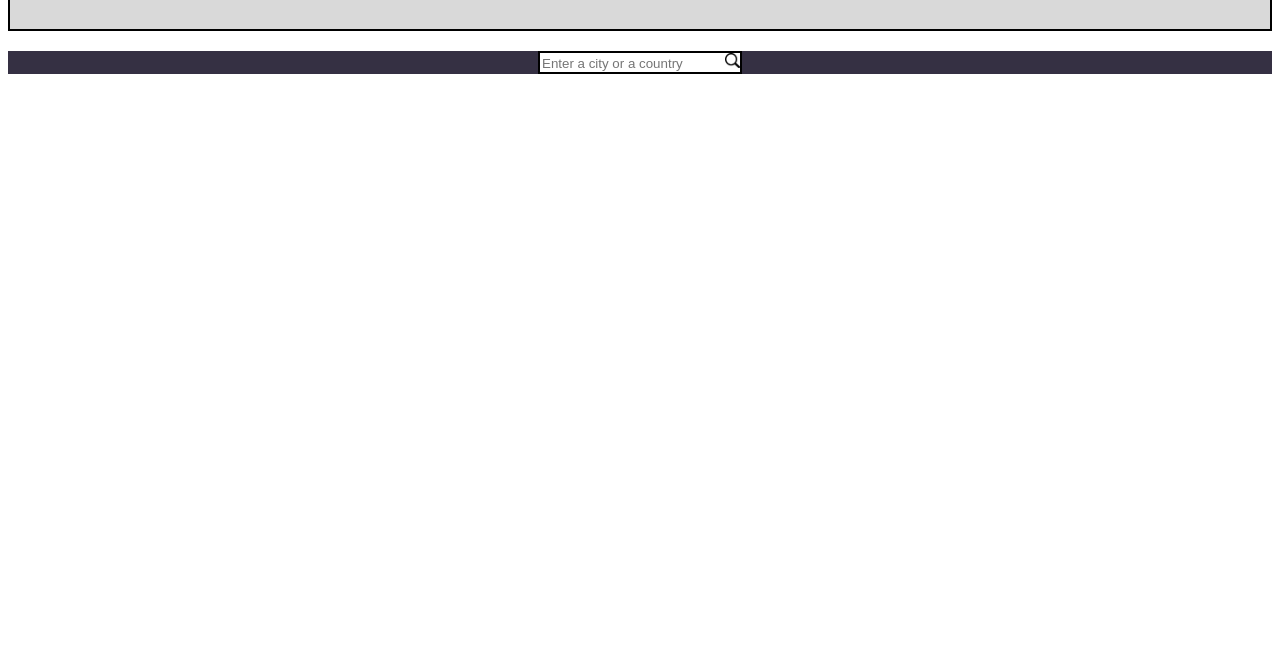
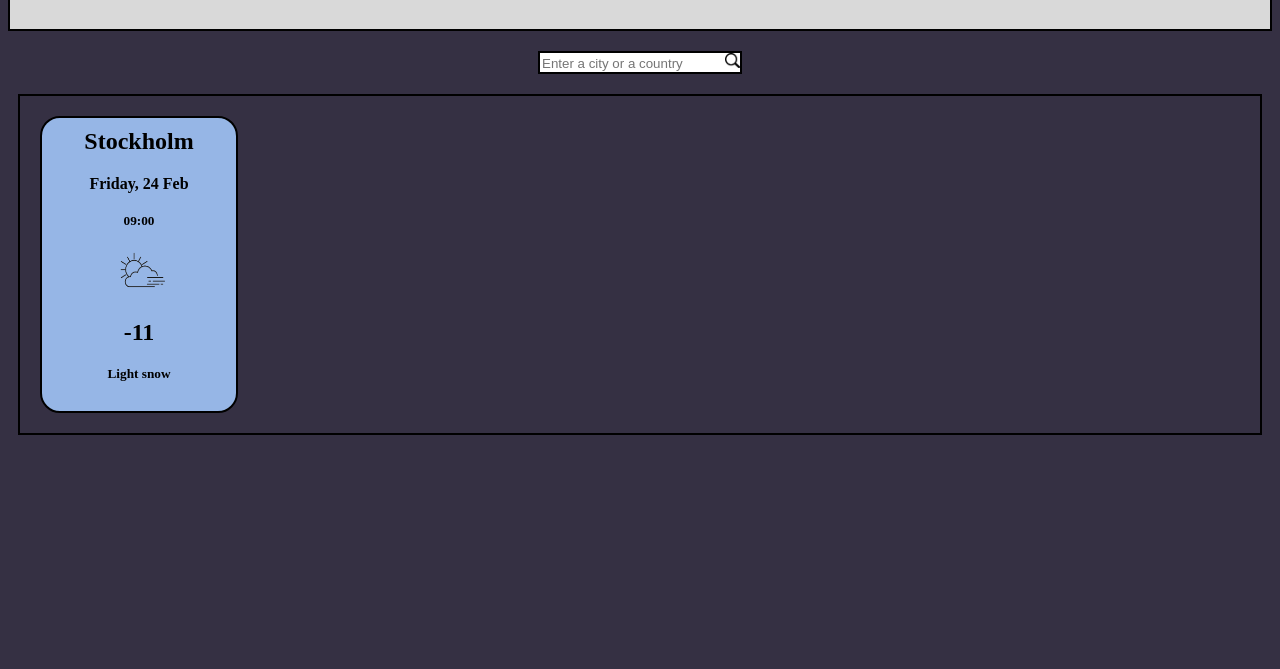
Before and after one commit to MohamedElmi10/weather-api-website, a plain HTML site: page index.html in a window 1280 px wide. Shown: the part 131-800 px from the top of the page. Drawn offline with nearby package versions, Linux system fonts and the light colour scheme; a web font is replaced by a local one.

Commit message:
finished showcaseGeneralInfo
added the html and style to this div

```diff
--- a/index.html
+++ b/index.html
@@ -34,6 +34,18 @@
             <input type="text" id="searchbarInputField" placeholder="Enter a city or a country">
             <img src="pictures/search icon.webp" alt="" id="searchbarIcon">
         </div>
+        <div id="containerForInfo">
+            <div id="showcaseGeneralInfo">
+                <h2>Stockholm</h2>
+                <h4>Friday, 24 Feb</h4>
+                <h5>09:00</h5>
+                <img src="pictures/Weather icons/cold-weather.png" alt="" id="weatherImage">
+                <h2>-11</h2>
+                <h5>Light snow</h5>
+
+            </div>
+
+        </div>
 
     </div>
 </body>
--- a/styles.css
+++ b/styles.css
@@ -1,7 +1,12 @@
+#header,
+#showcaseGeneralInfo,
+#containerForInfo {
+    border: 2px solid
+}
+
 #header {
     display: flex;
     flex-direction: row;
-    border: 2px solid;
     min-height: 150px;
     background-color: #D9D9D9;
     /**  position: fixed;
@@ -47,7 +52,7 @@ h1 {
 
 }
 
-#mainContent {
+body {
     background-color: #353043;
 }
 
@@ -68,3 +73,32 @@ h1 {
 
 
 }
+
+#containerForInfo {
+    min-height: 333px;
+    margin: 10px;
+}
+
+#showcaseGeneralInfo {
+    width: 194px;
+    height: 293px;
+    margin: 20px;
+    border-radius: 20px;
+    background-color: #96B6E6;
+    display: flex;
+    flex-direction: column;
+    align-items: center;
+}
+
+#weatherImage {
+    width: 60px;
+    height: 50px
+}
+
+#showcaseGeneralInfo>* {
+
+
+    margin: 10px auto;
+
+
+}
```
Also changed, not shown: pictures/Weather icons/cold-weather.png (added).
